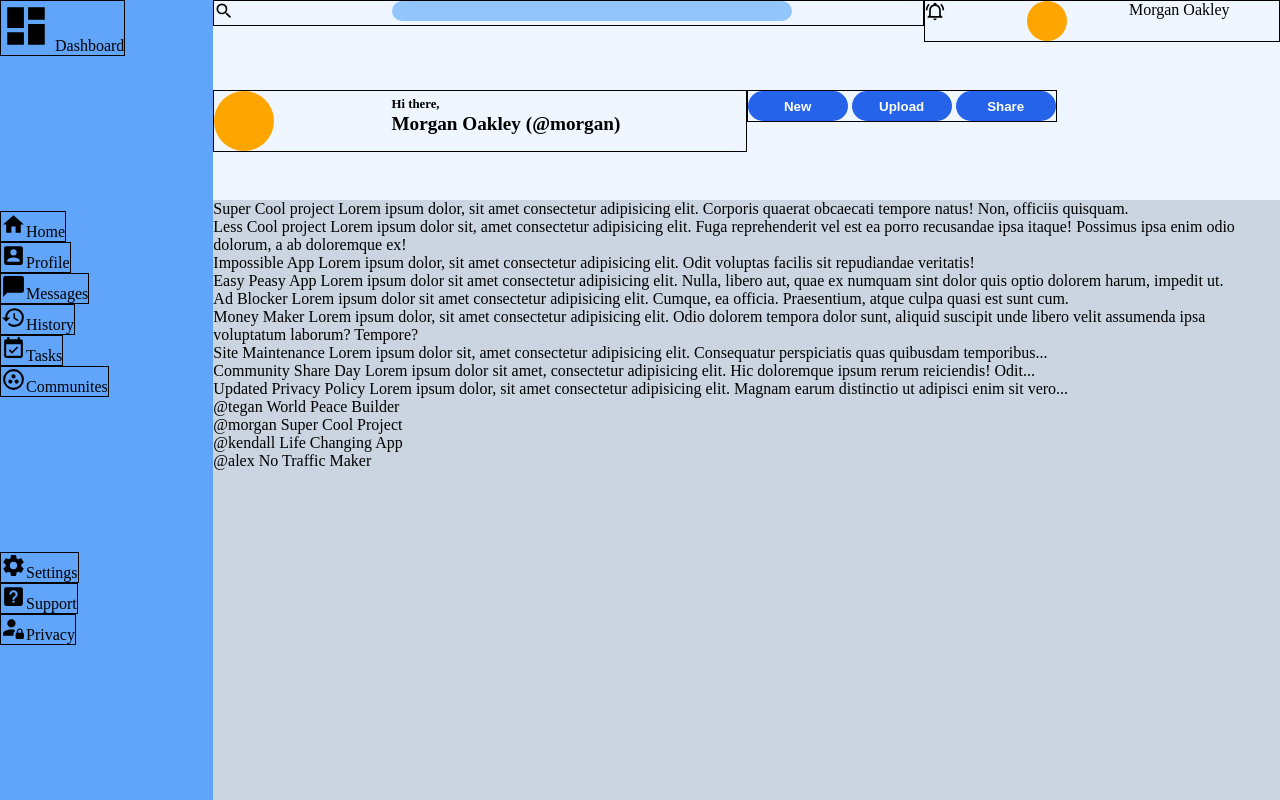
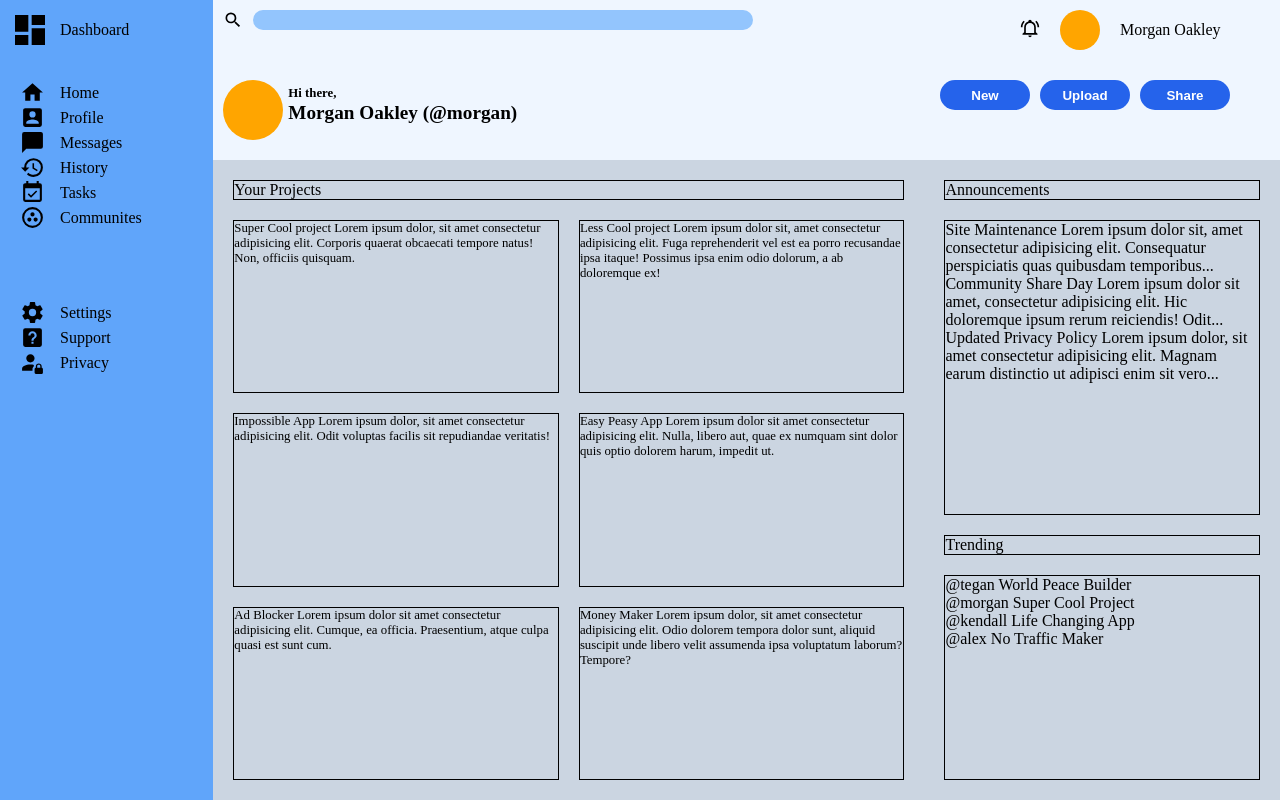
Before and after one commit to acstanie/odin-admin-dashboard, a plain HTML site: page index.html in a window 1280 px wide. Drawn offline with Linux system fonts and the light colour scheme.

Commit message:
Finished editing sidebar

```diff
--- a/index.html
+++ b/index.html
@@ -8,6 +8,7 @@
     <link rel="stylesheet" href="style/style.css">
     <link rel="stylesheet" href="style/header_style.css">
     <link rel="stylesheet" href="style/sidebar_style.css">
+    <link rel="stylesheet" href="style/article_style.css">
 </head>
 <body>
 
@@ -55,29 +56,30 @@
         <div class="sidebar">
             <div>
                 <div>
-                    <img src="images/sidebar/view-dashboard.svg" alt="dashboard-icon"> <span>Dashboard</span>
+                    <img src="images/sidebar/view-dashboard.svg" alt="dashboard-icon"><span>Dashboard</span>
                 </div>
             </div>
 
             <div>
-                <div><img src="images/sidebar/home.svg" alt="home">Home</div>
-                <div><img src="images/sidebar/account-box.svg" alt="profile">Profile</div>
-                <div><img src="images/sidebar/message.svg" alt="messages">Messages</div>
-                <div><img src="images/sidebar/history.svg" alt="history">History</div>
-                <div><img src="images/sidebar/calendar-check.svg" alt="tasks">Tasks</div>
-                <div><img src="images/sidebar/google-circles-communities.svg" alt="communites">Communites</div>
+                <div><img src="images/sidebar/home.svg" alt="home"><span>Home</span></div>
+                <div><img src="images/sidebar/account-box.svg" alt="profile"><span>Profile</span></div>
+                <div><img src="images/sidebar/message.svg" alt="messages"><span>Messages</span></div>
+                <div><img src="images/sidebar/history.svg" alt="history"><span>History</span></div>
+                <div><img src="images/sidebar/calendar-check.svg" alt="tasks"><span>Tasks</span></div>
+                <div><img src="images/sidebar/google-circles-communities.svg" alt="communites"><span>Communites</span></div>
             </div>
 
             <div>
-                <div><img src="images/sidebar/cog.svg" alt="setting">Settings</div>
-                <div><img src="images/sidebar/help-box.svg" alt="support">Support</div>
-                <div><img src="images/sidebar/account-lock.svg" alt="privacy">Privacy</div>
+                <div><img src="images/sidebar/cog.svg" alt="setting"><span>Settings</span></div>
+                <div><img src="images/sidebar/help-box.svg" alt="support"><span>Support</span></div>
+                <div><img src="images/sidebar/account-lock.svg" alt="privacy"><span>Privacy</span></div>
             </div>
         </div>
 
         <!-- Article -->
         <div class="article">
-            <div class="projects">
+            <div class="left">
+                <span>Your Projects</span>
                 <div>
                     <span>Super Cool project</span>
                     Lorem ipsum dolor, sit amet consectetur adipisicing elit. Corporis quaerat obcaecati tempore natus! Non, officiis quisquam.
@@ -104,6 +106,8 @@
                 </div>
             </div>
 
+            <div class="right">
+                <span>Announcements</span>
                 <div class="announcements">
                     <div>
                         <span>Site Maintenance</span>
@@ -119,7 +123,9 @@
                     </div>
                 </div>
 
-            <div class="Trending">
+                <span>Trending</span>
+                <div class="trending">
+
                     <div>
                         <span>@tegan</span>
                         World Peace Builder
@@ -139,6 +145,7 @@
 
                 </div>
             </div>
+        </div>
 
     </div>
 </body>
--- /dev/null
+++ b/style/article_style.css
@@ -0,0 +1,50 @@
+.article {
+    display: grid;
+    grid-template-columns: 2fr 1fr;
+}
+
+.left {
+    display: grid;
+    grid-template-rows: 20px repeat(3, 1fr);
+    grid-template-columns: 1fr 1fr;
+    gap: 20px;
+
+    padding: 20px;
+}
+
+.left > span {
+    border: var(--test-border);
+    height: 20px;
+    grid-column: 1 / 3;
+}
+
+.left div {
+    border: var(--test-border);
+    font-size: 0.8rem;
+}
+
+.left > div:nth-child(2n + 1) {
+    grid-column: 2 / 3;
+}
+
+.right {
+    display: grid;
+
+    grid-template-rows: 20px auto 20px auto;
+    grid-template-columns: 1fr;
+    gap: 20px;
+
+    padding: 20px;
+}
+
+.right > span {
+    border: var(--test-border);
+}
+
+.announcements {
+    border: var(--test-border);
+}
+
+.trending {
+    border: var(--test-border);
+}
--- a/style/header_style.css
+++ b/style/header_style.css
@@ -2,12 +2,15 @@
     background-color: #eff6ff;
 
     display: grid;
+    grid-template-rows: 70px 70px;
     grid-template-columns: 1fr;
+
+    padding: 10px;
 }
 
 .upper {
     display: grid;
-    grid-template-columns: 2fr 1fr;
+    grid-template-columns: 2fr 250px;
 }
 
 .upper img {
@@ -17,19 +20,11 @@
 
 .upper > div:nth-child(1) {
     display: grid;
-    grid-template-columns: 1fr 3fr;
-
-    border: var(--test-border);
-    height: fit-content;
+    grid-template-columns: 30px 3fr;
 }
 
-/* .upper > div:nth-child(1) > div:nth-child(2) {
-    position: relative;
-    right: 120px;
-} */
-
 .upper > div:nth-child(1) input {
-    width: 400px;
+    width: 500px;
     height: 20px;
     outline: none;
     border: none;
@@ -41,10 +36,12 @@
 
 .upper > div:nth-child(2) {
     display: grid;
-    grid-template-columns: 1fr 1fr 1fr;
+    grid-template-rows: 40px;
+    grid-template-columns: 40px 60px 1fr;
+}
 
-    border: var(--test-border);
-    height: fit-content;
+.upper > div:nth-child(2) > div:nth-child(1) {
+    align-self: center;
 }
 
 .upper > div:nth-child(2) > div:nth-child(2) {
@@ -55,20 +52,17 @@
 }
 
 .upper > div:nth-child(2) > div:nth-child(3) {
-    width: 150px;
+    align-self: center;
 }
 
 .lower {
     display: grid;
-    grid-template-columns: 1fr 1fr;
+    grid-template-columns: 2fr 330px;
 }
 
 .lower > div:nth-child(1) {
     display: grid;
-    grid-template-columns: 1fr 2fr;
-
-    border: var(--test-border);
-    height: fit-content;
+    grid-template-columns: 65px 2fr;
 }
 
 .lower > div:nth-child(1) > div:nth-child(1) {
@@ -88,10 +82,8 @@
 }
 
 .lower > div:nth-child(2) {
-    width: 310px;
-
-    border: var(--test-border);
-    height: fit-content;
+    display: grid;
+    grid-template-columns: repeat(3, 100px);
 }
 
 .lower > div:nth-child(2) button {
@@ -101,6 +93,6 @@
     border: none;
     border-radius: 15px;
     height: 30px;
-    width: 100px;
+    width: 90px;
     background-color: #2563eb;
 }
--- a/style/sidebar_style.css
+++ b/style/sidebar_style.css
@@ -2,31 +2,49 @@
     background-color: #60a5fa;
 
     display: grid;
-    grid-template-columns: repeat(1, 1fr);
+    grid-template-rows: 80px 220px 1fr;
+    grid-template-columns: 1fr
 }
 
-.sidebar > div:nth-child(1) div {
-    border: var(--test-border);
-    height: fit-content;
-    width: fit-content;
+
+.sidebar > div:nth-child(1) > div {
+    display: grid;
+    grid-template-columns: 50px 1fr;
+    padding-top: 10px;
+    padding-left: 10px;
+}
+
+.sidebar > div:nth-child(1) span {
+    align-self: center;
 }
 
 .sidebar > div:nth-child(1) img {
-    height: 50px;
-    width: 50px;
+    height: 40px;
+    width: 40px;
 }
 
 .sidebar > div:nth-child(2) div {
-    border: var(--test-border);
-    height: fit-content;
-    width: fit-content;
+    display: grid;
+    grid-template-columns: 40px 1fr;
+
+    padding-left: 20px;
 }
 
-.sidebar > div:nth-child(3) div{
-    border: var(--test-border);
-    height: fit-content;
-    width: fit-content;
+.sidebar > div:nth-child(2) div span {
+    align-self: center;
 }
+
+.sidebar > div:nth-child(3) div {
+    display: grid;
+    grid-template-columns: 40px 1fr;
+
+    padding-left: 20px;
+}
+
+.sidebar > div:nth-child(3) div span {
+    align-self: center;
+}
+
 
 .sidebar > div:nth-child(2) img, .sidebar > div:nth-child(3) img {
     height: 25px;
--- a/style/style.css
+++ b/style/style.css
@@ -14,7 +14,7 @@
     height: 100vh;
 
     display: grid;
-    grid-template-rows: 200px;
+    grid-template-rows: 160px;
     grid-template-columns: 1fr 5fr;
 }
 
@@ -32,6 +32,5 @@
 }
 
 .article {
-    grid-row: 2 / 3;
     grid-column: 2 / 3;
 }
```
Lines whose indentation alone changed are shown as unchanged.
